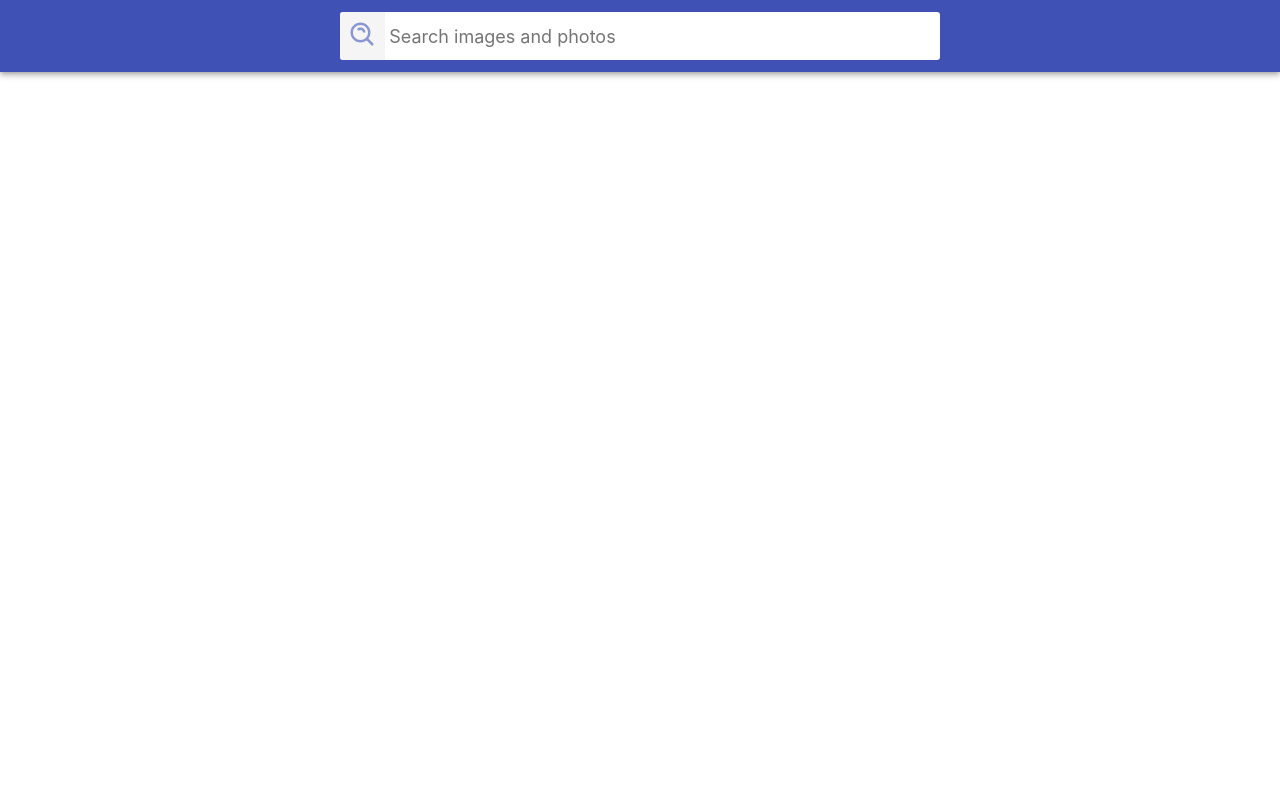
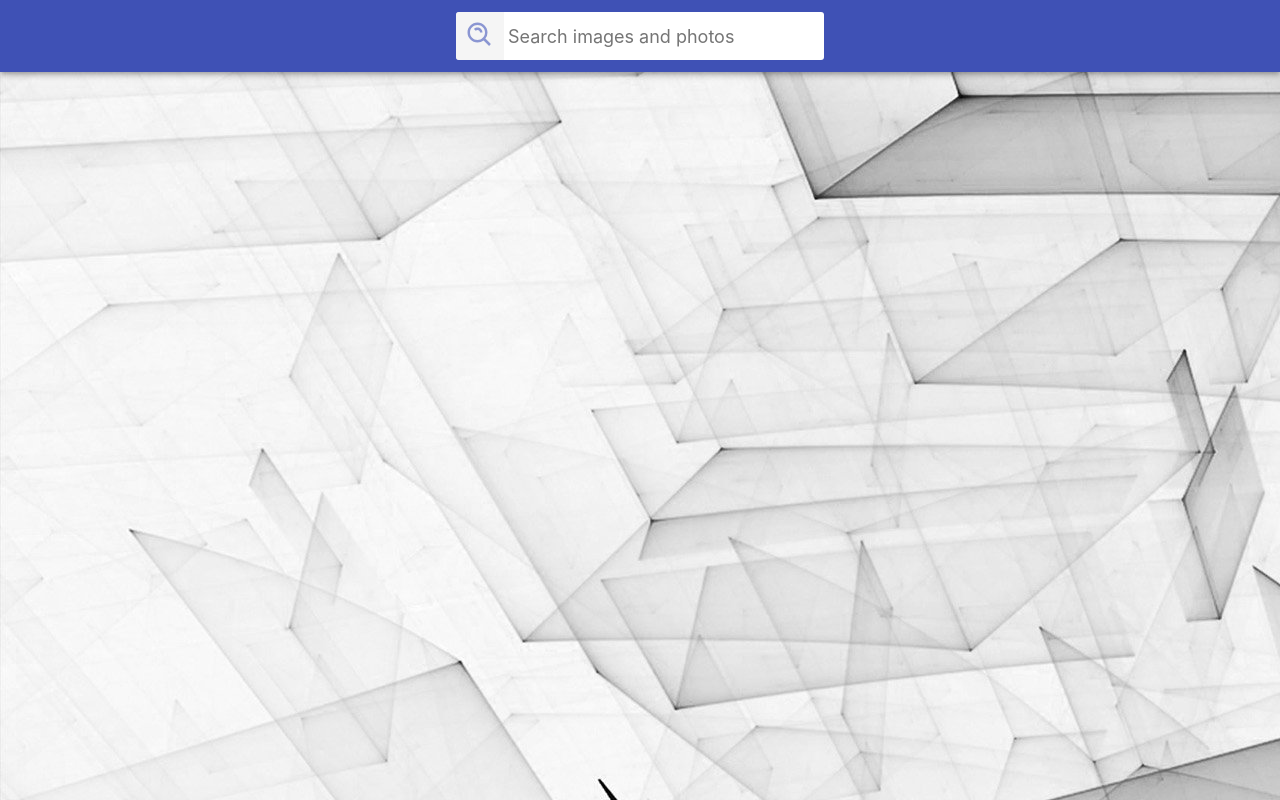
Before and after one commit to Tsimura/goit-react-hw-03-image-finder, a React (Create React App) app: page / in a window 1280 px wide. Built offline with nearby package versions, Linux system fonts and the light colour scheme.

Commit message:
add background

```diff
--- a/src/components/Searchbar/Searchbar.styled.jsx
+++ b/src/components/Searchbar/Searchbar.styled.jsx
@@ -17,12 +17,9 @@ export const SearchbarWrapper = styled.div`
   box-shadow: 0px 2px 4px -1px rgba(0, 0, 0, 0.2),
     0px 4px 5px 0px rgba(0, 0, 0, 0.14), 0px 1px 10px 0px rgba(0, 0, 0, 0.12);
 `;
-
 export const SearchFormWrapper = styled.form`
   display: flex;
   align-items: center;
-  width: 100%;
-  max-width: 600px;
   background-color: #fff;
   border-radius: 3px;
   overflow: hidden;
@@ -31,7 +28,6 @@ export const SearchFormWrapper = styled.form`
     width: 48px;
     height: 48px;
     border: 0;
-    /* background-image: url('https://image.flaticon.com/icons/svg/149/149852.svg'); */
     background-size: 40%;
     background-repeat: no-repeat;
     background-position: center;
@@ -56,14 +52,19 @@ export const SearchFormWrapper = styled.form`
   }
   input {
     display: inline-block;
-    width: 100%;
+    max-width: 124px;
     font: inherit;
     font-size: 20px;
     border: none;
     outline: none;
     padding-left: 4px;
     padding-right: 4px;
-
+    transition: max-width 0.5s ease-in-out 0s;
+    &:hover,
+    &:focus {
+      max-width: 320px;
+      transition: max-width 0.5s ease-in-out 0s;
+    }
     &::placeholder {
       font: inherit;
       font-size: 18px;
--- a/src/index.css
+++ b/src/index.css
@@ -13,7 +13,8 @@ body {
   font-family: -apple-system, BlinkMacSystemFont, 'Segoe UI', Roboto,
     Oxygen-Sans, Ubuntu, Cantarell, 'Helvetica Neue', sans-serif;
   color: #212121;
-  background-color: #fff;
+  background-image: url(./images/background.jpg);
+  background-attachment: fixed;
   -webkit-font-smoothing: antialiased;
   -moz-osx-font-smoothing: grayscale;
 }
```
Also changed, not shown: src/images/background.jpg (added).
